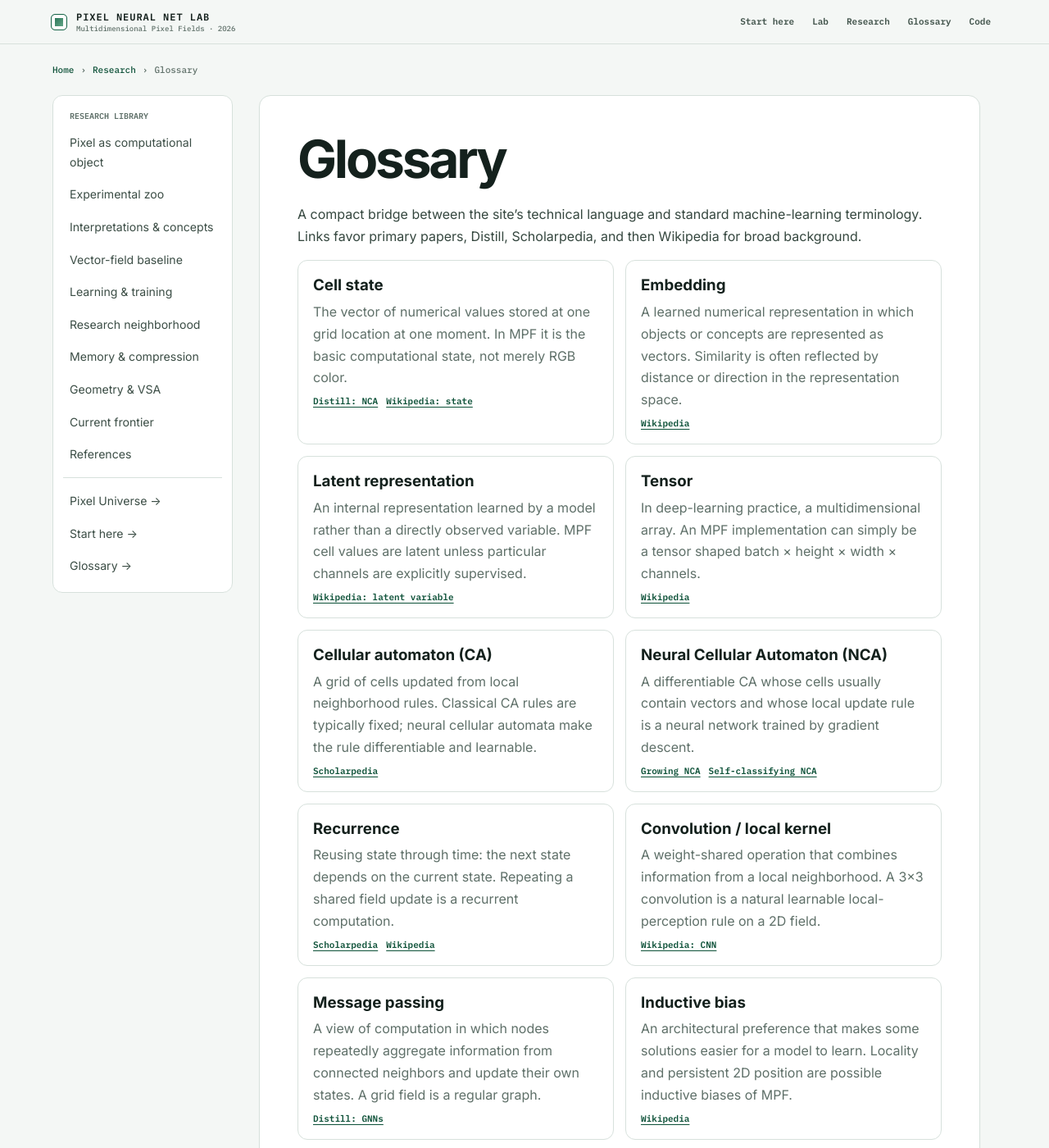
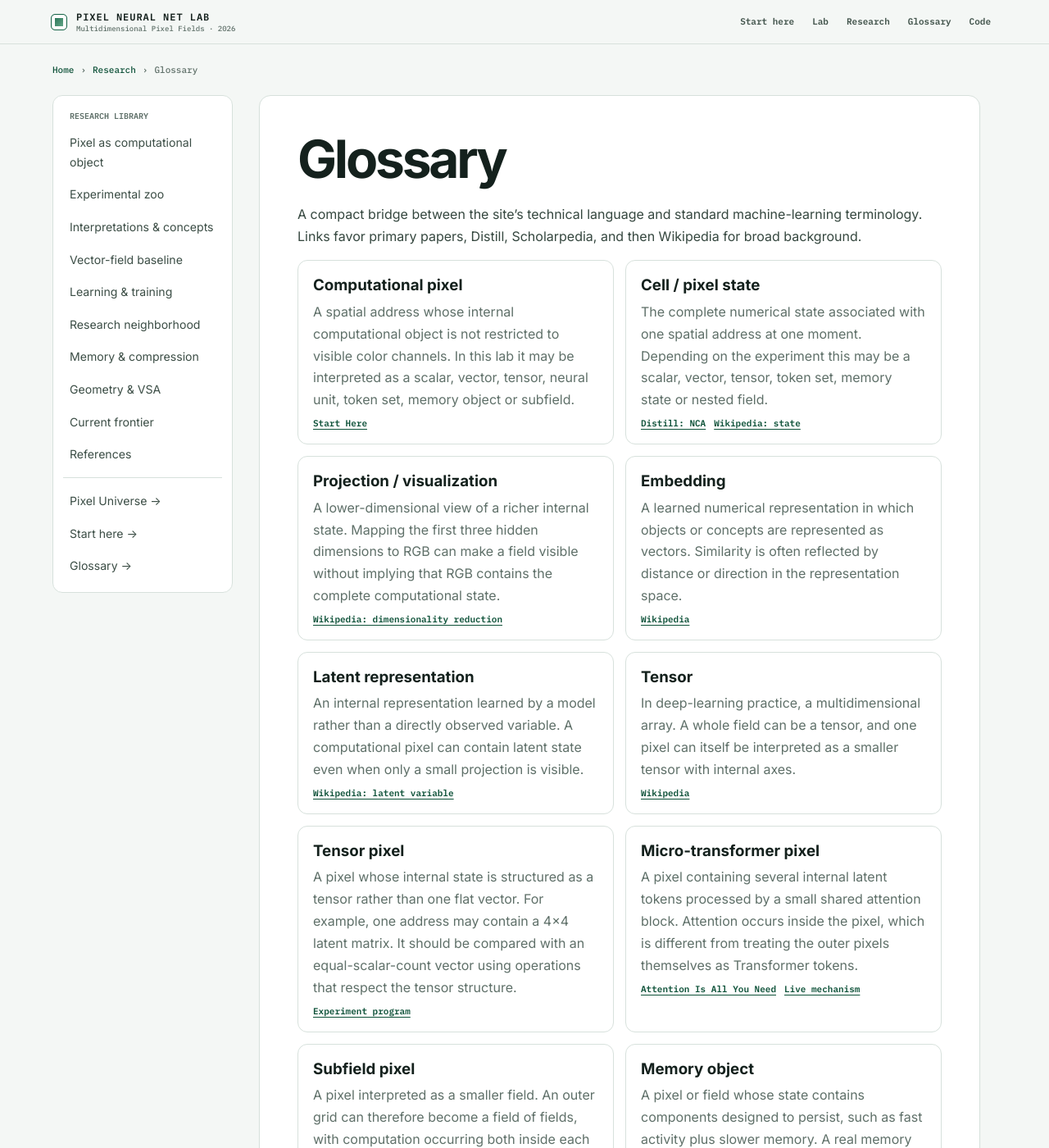
Before and after one commit to bitwikiorg/pixel-art-2026, a Jekyll site: the page built from glossary/index.md, in a window 1280 px wide and 1400 px high. Shown: the whole window at 82% size. Built offline with Jekyll 4.4.1, drawn with Linux system fonts in a browser that asks for light colours; some of the changed text lies outside the part shown.

Commit message:
Expand glossary for computational pixel interpretations

```diff
--- a/glossary/index.md
+++ b/glossary/index.md
@@ -8,23 +8,33 @@ title: Glossary
 A compact bridge between the site's technical language and standard machine-learning terminology. Links favor primary papers, Distill, Scholarpedia, and then Wikipedia for broad background.
 
 <div class="glossary-grid">
-<div class="glossary-term" id="cell-state"><h3>Cell state</h3><p>The vector of numerical values stored at one grid location at one moment. In MPF it is the basic computational state, not merely RGB color.</p><div class="links"><a href="https://distill.pub/2020/growing-ca/">Distill: NCA</a><a href="https://en.wikipedia.org/wiki/State_(computer_science)">Wikipedia: state</a></div></div>
+<div class="glossary-term" id="computational-pixel"><h3>Computational pixel</h3><p>A spatial address whose internal computational object is not restricted to visible color channels. In this lab it may be interpreted as a scalar, vector, tensor, neural unit, token set, memory object or subfield.</p><div class="links"><a href="{{ '/learn/' | relative_url }}">Start Here</a></div></div>
+<div class="glossary-term" id="cell-state"><h3>Cell / pixel state</h3><p>The complete numerical state associated with one spatial address at one moment. Depending on the experiment this may be a scalar, vector, tensor, token set, memory state or nested field.</p><div class="links"><a href="https://distill.pub/2020/growing-ca/">Distill: NCA</a><a href="https://en.wikipedia.org/wiki/State_(computer_science)">Wikipedia: state</a></div></div>
+<div class="glossary-term" id="projection"><h3>Projection / visualization</h3><p>A lower-dimensional view of a richer internal state. Mapping the first three hidden dimensions to RGB can make a field visible without implying that RGB contains the complete computational state.</p><div class="links"><a href="https://en.wikipedia.org/wiki/Dimensionality_reduction">Wikipedia: dimensionality reduction</a></div></div>
 <div class="glossary-term" id="embedding"><h3>Embedding</h3><p>A learned numerical representation in which objects or concepts are represented as vectors. Similarity is often reflected by distance or direction in the representation space.</p><div class="links"><a href="https://en.wikipedia.org/wiki/Embedding">Wikipedia</a></div></div>
-<div class="glossary-term" id="latent"><h3>Latent representation</h3><p>An internal representation learned by a model rather than a directly observed variable. MPF cell values are latent unless particular channels are explicitly supervised.</p><div class="links"><a href="https://en.wikipedia.org/wiki/Latent_variable">Wikipedia: latent variable</a></div></div>
-<div class="glossary-term" id="tensor"><h3>Tensor</h3><p>In deep-learning practice, a multidimensional array. An MPF implementation can simply be a tensor shaped batch × height × width × channels.</p><div class="links"><a href="https://en.wikipedia.org/wiki/Tensor">Wikipedia</a></div></div>
+<div class="glossary-term" id="latent"><h3>Latent representation</h3><p>An internal representation learned by a model rather than a directly observed variable. A computational pixel can contain latent state even when only a small projection is visible.</p><div class="links"><a href="https://en.wikipedia.org/wiki/Latent_variable">Wikipedia: latent variable</a></div></div>
+<div class="glossary-term" id="tensor"><h3>Tensor</h3><p>In deep-learning practice, a multidimensional array. A whole field can be a tensor, and one pixel can itself be interpreted as a smaller tensor with internal axes.</p><div class="links"><a href="https://en.wikipedia.org/wiki/Tensor">Wikipedia</a></div></div>
+<div class="glossary-term" id="tensor-pixel"><h3>Tensor pixel</h3><p>A pixel whose internal state is structured as a tensor rather than one flat vector. For example, one address may contain a 4×4 latent matrix. It should be compared with an equal-scalar-count vector using operations that respect the tensor structure.</p><div class="links"><a href="{{ '/research/02-experiment-protocol/' | relative_url }}">Experiment program</a></div></div>
+<div class="glossary-term" id="micro-transformer"><h3>Micro-transformer pixel</h3><p>A pixel containing several internal latent tokens processed by a small shared attention block. Attention occurs inside the pixel, which is different from treating the outer pixels themselves as Transformer tokens.</p><div class="links"><a href="https://arxiv.org/abs/1706.03762">Attention Is All You Need</a><a href="{{ '/experiment/#pixelUniverseLab' | relative_url }}">Live mechanism</a></div></div>
+<div class="glossary-term" id="subfield"><h3>Subfield pixel</h3><p>A pixel interpreted as a smaller field. An outer grid can therefore become a field of fields, with computation occurring both inside each subfield and between outer addresses.</p><div class="links"><a href="{{ '/research/03-concepts-to-explore/' | relative_url }}">Recursive concepts</a></div></div>
+<div class="glossary-term" id="memory-object"><h3>Memory object</h3><p>A pixel or field whose state contains components designed to persist, such as fast activity plus slower memory. A real memory experiment must test retention after the original input is removed.</p><div class="links"><a href="https://arxiv.org/abs/1702.08360">Neural Map</a></div></div>
 <div class="glossary-term" id="ca"><h3>Cellular automaton (CA)</h3><p>A grid of cells updated from local neighborhood rules. Classical CA rules are typically fixed; neural cellular automata make the rule differentiable and learnable.</p><div class="links"><a href="https://www.scholarpedia.org/article/Cellular_automata">Scholarpedia</a></div></div>
-<div class="glossary-term" id="nca"><h3>Neural Cellular Automaton (NCA)</h3><p>A differentiable CA whose cells usually contain vectors and whose local update rule is a neural network trained by gradient descent.</p><div class="links"><a href="https://distill.pub/2020/growing-ca/">Growing NCA</a><a href="https://distill.pub/2020/selforg/mnist/">Self-classifying NCA</a></div></div>
-<div class="glossary-term" id="recurrence"><h3>Recurrence</h3><p>Reusing state through time: the next state depends on the current state. Repeating a shared field update is a recurrent computation.</p><div class="links"><a href="https://www.scholarpedia.org/article/Recurrent_neural_networks">Scholarpedia</a><a href="https://en.wikipedia.org/wiki/Recurrent_neural_network">Wikipedia</a></div></div>
-<div class="glossary-term" id="convolution"><h3>Convolution / local kernel</h3><p>A weight-shared operation that combines information from a local neighborhood. A 3×3 convolution is a natural learnable local-perception rule on a 2D field.</p><div class="links"><a href="https://en.wikipedia.org/wiki/Convolutional_neural_network">Wikipedia: CNN</a></div></div>
-<div class="glossary-term" id="message-passing"><h3>Message passing</h3><p>A view of computation in which nodes repeatedly aggregate information from connected neighbors and update their own states. A grid field is a regular graph.</p><div class="links"><a href="https://distill.pub/2021/gnn-intro/">Distill: GNNs</a></div></div>
-<div class="glossary-term" id="inductive-bias"><h3>Inductive bias</h3><p>An architectural preference that makes some solutions easier for a model to learn. Locality and persistent 2D position are possible inductive biases of MPF.</p><div class="links"><a href="https://en.wikipedia.org/wiki/Inductive_bias">Wikipedia</a></div></div>
-<div class="glossary-term" id="topology"><h3>Topology / neighborhood structure</h3><p>Which locations are treated as neighbors and how connectivity is preserved. In this project, “topology” usually means the stable spatial/graph organization of cells, not topology in its full mathematical sense.</p><div class="links"><a href="https://en.wikipedia.org/wiki/Grid_graph">Wikipedia: grid graph</a></div></div>
+<div class="glossary-term" id="nca"><h3>Neural Cellular Automaton (NCA)</h3><p>A differentiable CA whose cells usually contain vectors and whose local update rule is a neural network trained by gradient descent. It is the closest structural precedent for the current learned vector-field baseline.</p><div class="links"><a href="https://distill.pub/2020/growing-ca/">Growing NCA</a><a href="https://distill.pub/2020/selforg/mnist/">Self-classifying NCA</a></div></div>
+<div class="glossary-term" id="recurrence"><h3>Recurrence</h3><p>Reusing state through time: the next state depends on the current state. Repeating a shared field update is one form of recurrent computation. Recurrence is an experimental axis in MPF, not its definition.</p><div class="links"><a href="https://www.scholarpedia.org/article/Recurrent_neural_networks">Scholarpedia</a><a href="https://en.wikipedia.org/wiki/Recurrent_neural_network">Wikipedia</a></div></div>
+<div class="glossary-term" id="attention"><h3>Attention</h3><p>A mechanism that computes weighted interactions between representations. In this project attention can occur inside one pixel, between pixels, between regions or between entire fields.</p><div class="links"><a href="https://arxiv.org/abs/1706.03762">Transformer paper</a></div></div>
+<div class="glossary-term" id="convolution"><h3>Convolution / local kernel</h3><p>A weight-shared operation that combines information from a local neighborhood. A 3×3 convolution is one natural learnable communication rule on a 2D field.</p><div class="links"><a href="https://en.wikipedia.org/wiki/Convolutional_neural_network">Wikipedia: CNN</a></div></div>
+<div class="glossary-term" id="message-passing"><h3>Message passing</h3><p>A view of computation in which nodes repeatedly aggregate information from connected neighbors and update their own states. A grid field is a regular graph, but the project can also test learned or non-grid connectivity.</p><div class="links"><a href="https://distill.pub/2021/gnn-intro/">Distill: GNNs</a></div></div>
+<div class="glossary-term" id="inductive-bias"><h3>Inductive bias</h3><p>An architectural preference that makes some solutions easier for a model to learn. Examples here include locality, stable position, tensor factorization, weight sharing, hierarchy or internal attention.</p><div class="links"><a href="https://en.wikipedia.org/wiki/Inductive_bias">Wikipedia</a></div></div>
+<div class="glossary-term" id="topology"><h3>Topology / neighborhood structure</h3><p>Which locations are treated as neighbors and how connectivity is preserved. In this project, “topology” usually means the stable spatial/graph organization of computational pixels, not topology in its full mathematical sense.</p><div class="links"><a href="https://en.wikipedia.org/wiki/Grid_graph">Wikipedia: grid graph</a></div></div>
 <div class="glossary-term" id="som"><h3>Self-Organizing Map (SOM)</h3><p>A classic method that places learned prototypes on an ordered, usually 2D, grid so nearby nodes tend to represent nearby parts of a high-dimensional data distribution.</p><div class="links"><a href="https://www.scholarpedia.org/article/Kohonen_network">Scholarpedia</a></div></div>
-<div class="glossary-term" id="vq"><h3>Vector quantization (VQ)</h3><p>Representing a vector by the index of a nearby codebook vector. VQ-VAE showed how discrete learned latent codes can be trained inside neural models.</p><div class="links"><a href="https://arxiv.org/abs/1711.00937">VQ-VAE paper</a><a href="https://en.wikipedia.org/wiki/Vector_quantization">Wikipedia</a></div></div>
+<div class="glossary-term" id="vq"><h3>Vector quantization (VQ)</h3><p>Representing a vector by the index of a nearby codebook vector. VQ and product VQ are relevant when persistent pixel or field state must be stored compactly.</p><div class="links"><a href="https://arxiv.org/abs/1711.00937">VQ-VAE paper</a><a href="https://en.wikipedia.org/wiki/Vector_quantization">Wikipedia</a></div></div>
+<div class="glossary-term" id="hyperdimensional"><h3>Hyperdimensional representation</h3><p>A very high-dimensional distributed representation. “Hyperdimensional” concerns dimensionality; it does not mean hyperbolic geometry or an extra physical dimension.</p><div class="links"><a href="https://en.wikipedia.org/wiki/Hyperdimensional_computing">Wikipedia: HDC</a></div></div>
 <div class="glossary-term" id="hyperbolic"><h3>Hyperbolic geometry</h3><p>A negatively curved geometry. It is not an extra dimension. Hyperbolic embeddings are useful to study because tree-like hierarchies can sometimes be represented efficiently in such spaces.</p><div class="links"><a href="https://arxiv.org/abs/1705.08039">Poincaré embeddings</a><a href="https://en.wikipedia.org/wiki/Hyperbolic_geometry">Wikipedia</a></div></div>
 <div class="glossary-term" id="vsa"><h3>Vector-Symbolic Architecture / HDC</h3><p>Methods that encode structured information in high-dimensional vectors and use algebraic operations such as binding and superposition for composition and retrieval.</p><div class="links"><a href="https://arxiv.org/abs/2111.06077">HDC/VSA survey</a><a href="https://en.wikipedia.org/wiki/Hyperdimensional_computing">Wikipedia: HDC</a></div></div>
-<div class="glossary-term" id="attractor"><h3>Attractor</h3><p>A state or set of states that a dynamical system tends to approach. Persistent recurrent fields may learn attractor-like behavior, especially for memory or self-repair.</p><div class="links"><a href="https://www.scholarpedia.org/article/Attractor_network">Scholarpedia</a></div></div>
+<div class="glossary-term" id="multiresolution"><h3>Multiresolution / recursive field</h3><p>A representation that operates at several scales such as cell, region and field. “Recursive” becomes stronger when the same kind of computational object or update rule is reused across scales.</p><div class="links"><a href="{{ '/research/03-concepts-to-explore/' | relative_url }}">Concepts</a></div></div>
+<div class="glossary-term" id="semantic-album"><h3>Semantic Album</h3><p>A collection of persistent fields treated as higher-order objects that may be retrieved, compared, modified or consolidated. It extends the hierarchy from pixel → region → field to field → album.</p><div class="links"><a href="{{ '/research/02-experiment-protocol/' | relative_url }}">Experiment 18</a></div></div>
+<div class="glossary-term" id="attractor"><h3>Attractor</h3><p>A state or set of states that a dynamical system tends to approach. Recurrent pixel or field systems may learn attractor-like behavior for memory or self-repair.</p><div class="links"><a href="https://www.scholarpedia.org/article/Attractor_network">Scholarpedia</a></div></div>
 <div class="glossary-term" id="rate-utility"><h3>Rate–utility</h3><p>A practical compression view: how many stored bits are required to preserve a chosen amount of useful task performance. This is stricter than saying a representation “looks compact.”</p><div class="links"><a href="https://en.wikipedia.org/wiki/Rate%E2%80%93distortion_theory">Wikipedia: rate–distortion</a></div></div>
-<div class="glossary-term" id="ablation"><h3>Ablation</h3><p>A controlled change that removes or alters one mechanism to learn what that mechanism contributes—for example, shuffling cell locations while leaving state size unchanged.</p><div class="links"><a href="https://en.wikipedia.org/wiki/Ablation_(artificial_intelligence)">Wikipedia</a></div></div>
-<div class="glossary-term" id="ood"><h3>OOD / out-of-distribution generalization</h3><p>Performance on cases that systematically differ from training—for example, longer relation distances than the model saw while learning.</p><div class="links"><a href="https://en.wikipedia.org/wiki/Out-of-distribution_detection">Wikipedia</a></div></div>
+<div class="glossary-term" id="ablation"><h3>Ablation</h3><p>A controlled change that removes or alters one mechanism to learn what it contributes—for example, flattening tensor pixels or shuffling spatial locations while keeping other resources similar.</p><div class="links"><a href="https://en.wikipedia.org/wiki/Ablation_(artificial_intelligence)">Wikipedia</a></div></div>
+<div class="glossary-term" id="ood"><h3>OOD / out-of-distribution generalization</h3><p>Performance on cases that systematically differ from training—for example, longer relation distances, larger fields or deeper recursive structures than the model saw while learning.</p><div class="links"><a href="https://en.wikipedia.org/wiki/Out-of-distribution_detection">Wikipedia</a></div></div>
 </div>
```
